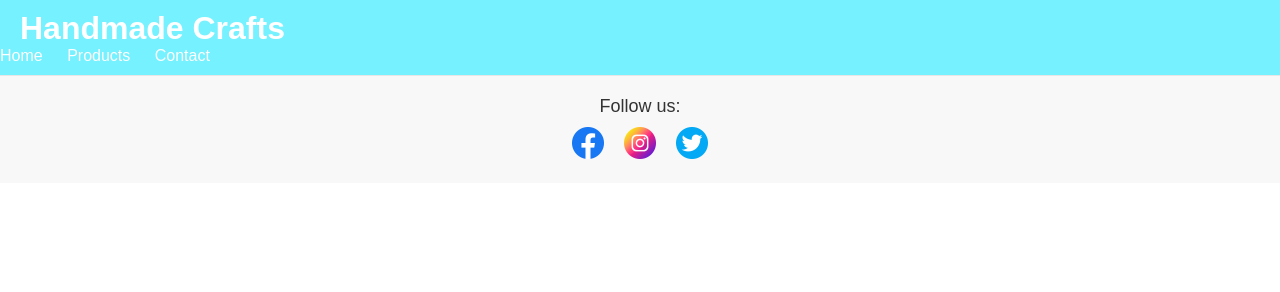
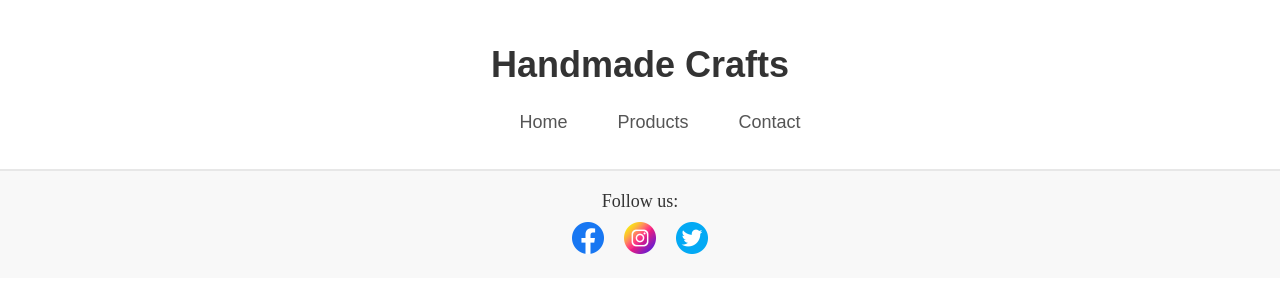
Before and after one commit to VivekBhurke/Maersk-Assignment, a plain HTML site: page index.html in a window 1280 px wide. Drawn offline with Linux system fonts and the light colour scheme.

Commit message:
style: Update header styles
This commit updates the styles for the header section in the styles.css file. The changes include:
- Changing the background color to white
- Increasing the padding to 20px
- Adding a bottom border with a light gray color
- Applying a box shadow to create a subtle shadow effect

These style updates improve the visual appearance and readability of the header section.

```diff
--- a/styles.css
+++ b/styles.css
@@ -1,38 +1,54 @@
-html,body {
-    font-family: Arial, sans-serif;
+/* General Reset */
+html,body{
     margin: 0;
     padding: 0;
+    box-sizing: border-box;
     scroll-behavior: smooth;
 }
-/* Header */
+
 header {
-    background-color: #75f1ff;
-    color: #fff;
-    padding: 10px 0;
+    background-color: #fff;
+    padding: 20px 0;
+    border-bottom: 1px solid #e7e7e7;
+    box-shadow: 0 2px 4px rgba(0, 0, 0, 0.1);
 }
 
 header h1 {
-    margin: 0;
-    padding: 0 20px;
-    display: inline-block;
+    font-size: 36px;
+    color: #333;
+    text-align: center;
+    font-family: 'Arial', sans-serif;
+    margin-bottom: 10px;
 }
 
-nav ul {
-    list-style-type: none;
-    margin: 0;
-    padding: 0;
-    display: inline-block;
+header nav {
+    text-align: center;
 }
 
-nav ul li {
-    display: inline;
-    margin-right: 20px;
+header nav ul {
+    list-style-type: none;
+    display: inline-flex;
 }
 
-nav ul li a {
+header nav ul li {
+    margin: 0 15px;
+}
+
+header nav ul li a {
+    text-decoration: none;
+    font-size: 18px;
+    color: #555;
+    padding: 5px 10px;
+    font-family: 'Arial', sans-serif;
+    transition: color 0.3s ease, background-color 0.3s ease;
+    border-radius: 5px;
+}
+
+header nav ul li a:hover {
     color: #fff;
-    text-decoration: none;
+    background-color: #007bff;
 }
+
 
 
 
```
